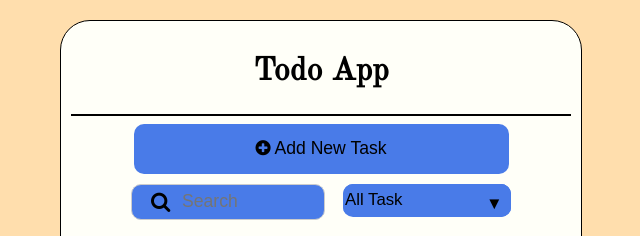
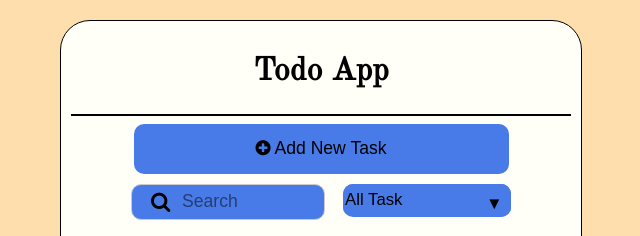
Before and after one commit to Rutvik001804/TodoApp, a plain HTML site: page index.html in a window 1280 px wide. Shown: the top 236 px of the page, 319-959 px from the left. Drawn offline with nearby package versions, Linux system fonts and the light colour scheme.

Commit message:
Edit Placeholder Color and Opacity

```diff
--- a/style.css
+++ b/style.css
@@ -408,6 +408,12 @@ option {
     display: none;
 }
 
+/* For Placeholder */
+::placeholder {
+    color: #000;
+    opacity: 0.5;
+}
+
 /* For Toast Message */
 #toast {
     visibility: hidden;
```
